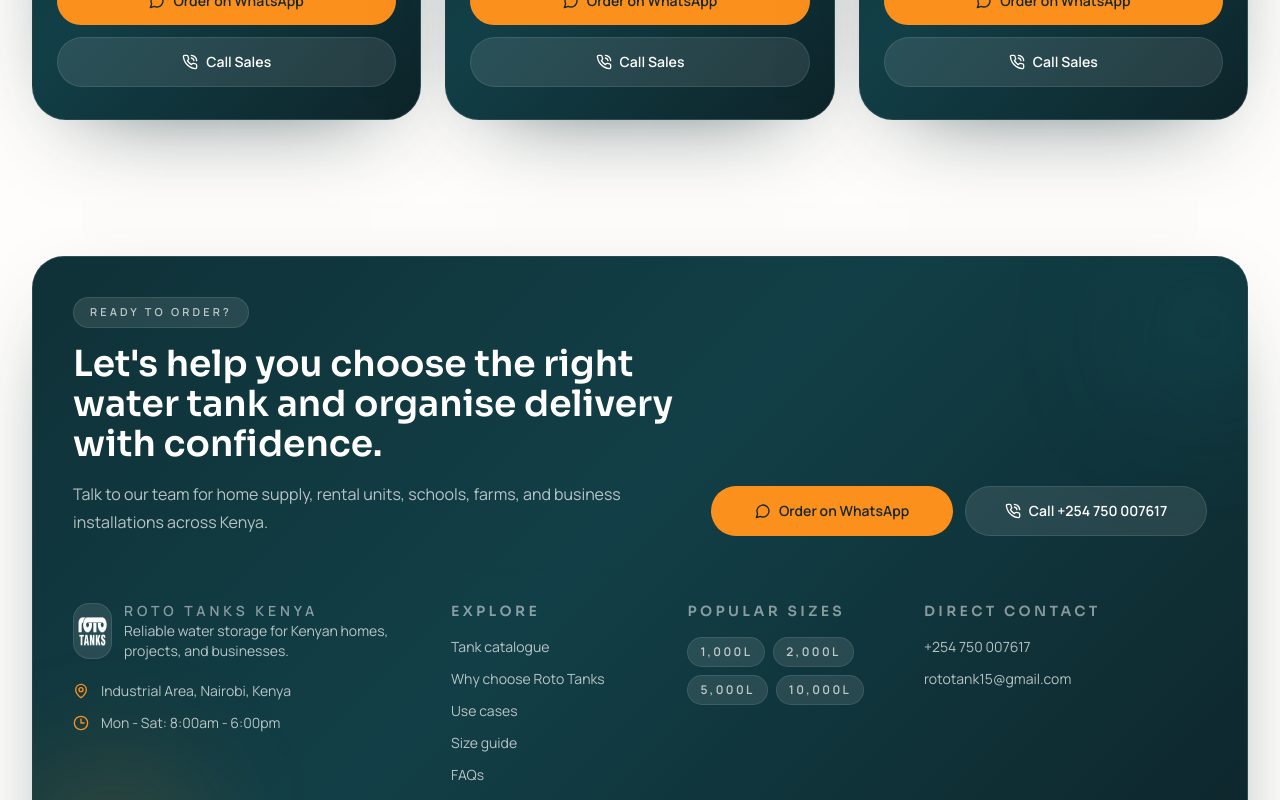
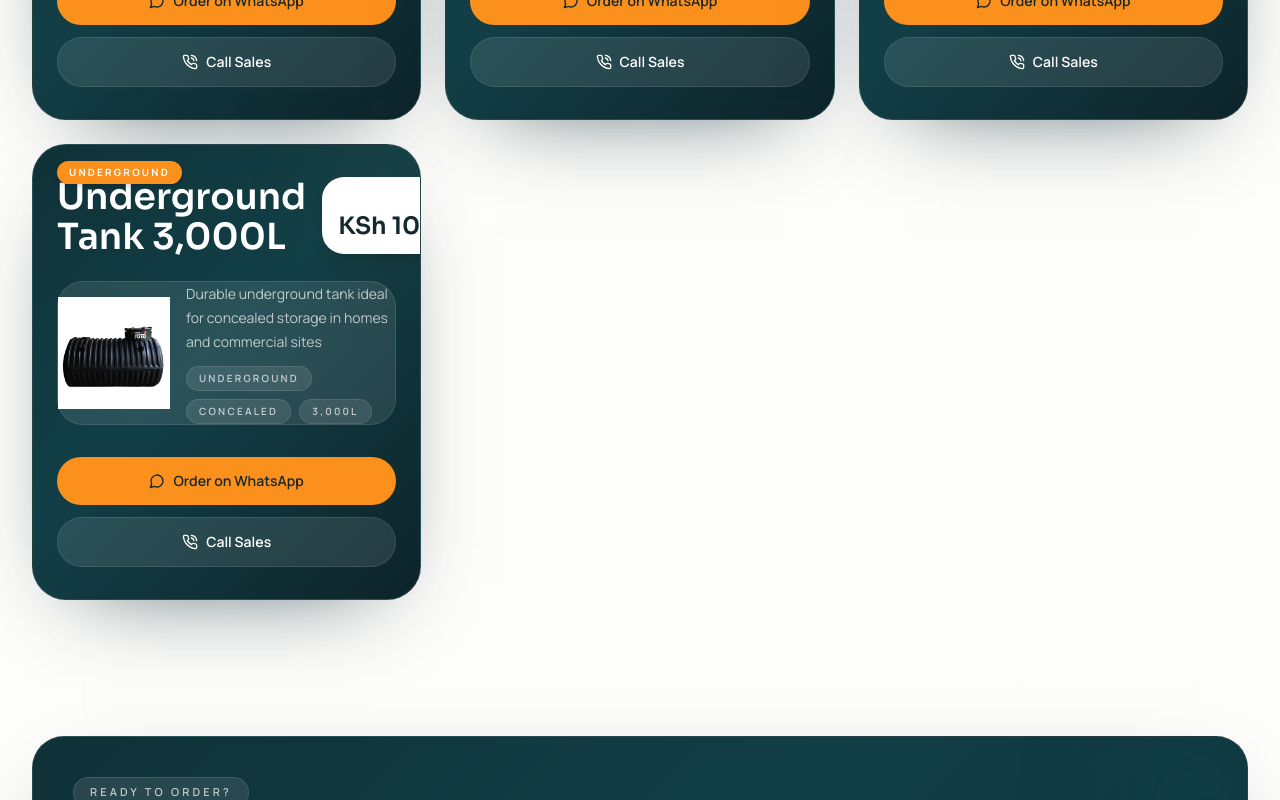
Before and after one commit to Peterngacha85/roto, a React (Vite) app: page /products in a window 1280 px wide. Shown: the part 1520-2320 px from the top of the page. Built offline with nearby package versions, Linux system fonts and the light colour scheme.

Commit message:
Add Underground Tank 3000L product, update 20000L price to 120000

```diff
--- a/src/pages/Products.jsx
+++ b/src/pages/Products.jsx
@@ -10,7 +10,8 @@
     { size: "4,000L", price: "22,000", desc: "Strong mid-size solution for homes and farms", tags: ["Farm use", "Mid-size"] },
     { size: "5,000L", price: "27,500", desc: "Commercial grade for schools and farms", tags: ["School use", "Farm supply"] },
     { size: "10,000L", price: "49,500", desc: "Industrial capacity for large-scale needs", tags: ["Industrial", "Large project"] },
-    { size: "20,000L", price: "99,000", desc: "Maximum capacity for major institutions", tags: ["Major project", "Maximum storage"] },
+    { size: "20,000L", price: "120,000", desc: "Maximum capacity for major institutions", tags: ["Major project", "Maximum storage"] },
+    { size: "Underground Tank 3,000L", price: "106,000", desc: "Durable underground tank ideal for concealed storage in homes and commercial sites", tags: ["Underground", "Concealed", "3,000L"], image: "/assets/underground tank.jpeg", badge: "Underground" },
   ];
 
   return (
@@ -25,6 +26,9 @@
         {products.map((product, idx) => (
           <article key={idx} className="dark-panel relative overflow-hidden px-6 py-8 flex flex-col h-full rounded-[34px]">
             <div className="absolute -right-6 top-0 h-24 w-24 rounded-full bg-accent/10 blur-3xl"></div>
+            {product.badge && (
+              <div className="absolute top-4 left-4 z-10 rounded-full bg-accent px-3 py-1 text-[10px] font-bold uppercase tracking-[0.22em] text-white shadow-md">{product.badge}</div>
+            )}
             <div className="relative flex flex-col h-full">
               <div className="flex items-start justify-between gap-4">
                 <h3 className="text-4xl font-display font-semibold text-white">{product.size}</h3>
@@ -35,7 +39,7 @@
               </div>
 
               <div className="mt-6 flex flex-col sm:flex-row flex-1 items-center gap-4 rounded-[26px] border border-white/10 bg-white/10 p-5">
-                <img alt={`${product.size} tank`} className="h-24 sm:h-28 w-auto object-contain drop-shadow-xl" src="/assets/hero-tank-BGNsYmIM.png" />
+                <img alt={`${product.size} tank`} className="h-24 sm:h-28 w-auto object-contain drop-shadow-xl" src={product.image || "/assets/hero-tank-BGNsYmIM.png"} />
                 <div className="text-center sm:text-left">
                   <p className="text-sm leading-6 text-white/70">{product.desc}</p>
                   <div className="mt-3 flex flex-wrap justify-center sm:justify-start gap-2">
```
